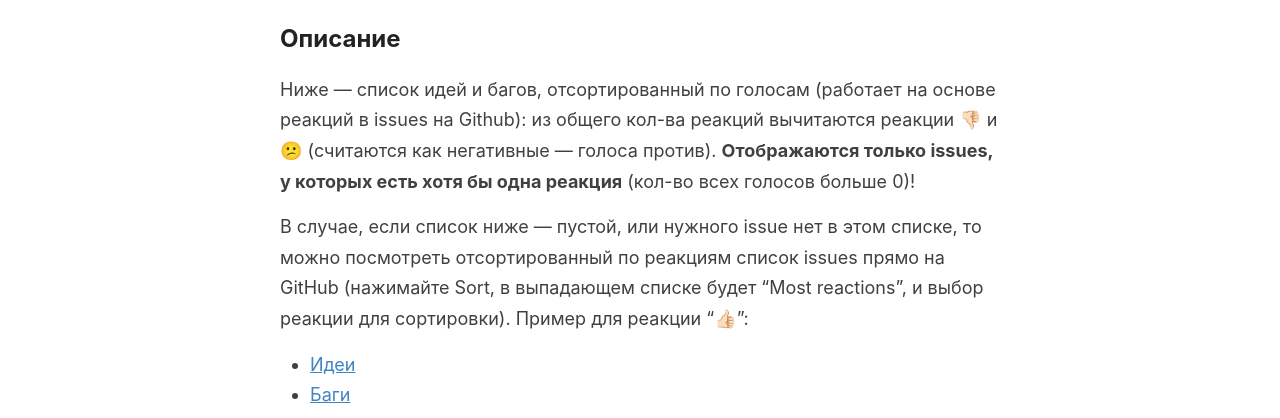
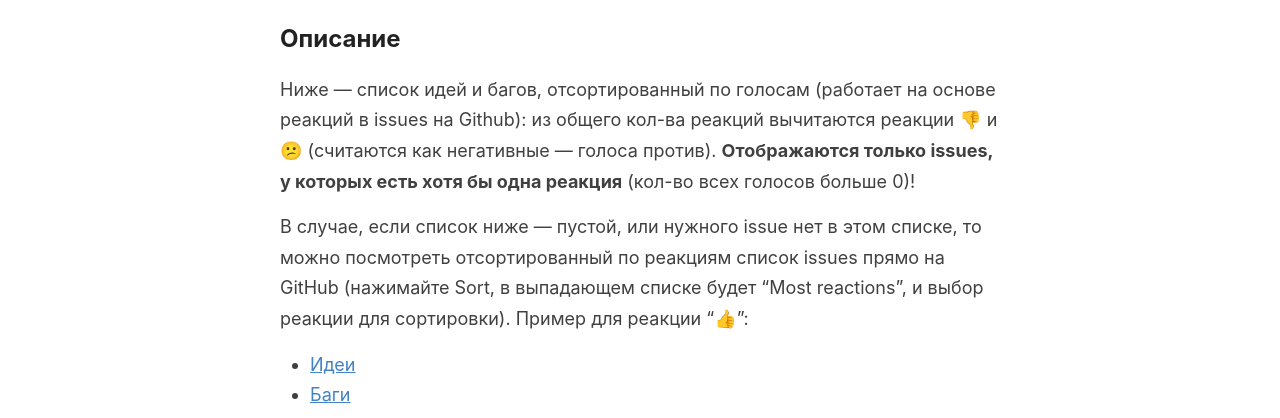
Before and after one commit to Telepost-me/telepost-me.github.io, a Jekyll site: the page built from _pages/votes.md, in a window 1280 px wide. Shown: the part 182-600 px from the top of the page. Built offline with Jekyll 4.4.1, drawn with Linux system fonts in a browser that asks for light colours.

```diff
--- a/_pages/votes.md
+++ b/_pages/votes.md
@@ -9,9 +9,9 @@ permalink: /votes/
 
 ## Описание
 
-Ниже — список идей и багов, отсортированный по голосам (работает на основе реакций в issues на Github): из общего кол-ва реакций вычитаются реакции 👎🏻 и 😕 (считаются как негативные — голоса против). **Отображаются только issues, у которых есть хотя бы одна реакция** (кол-во всех голосов больше 0)!
+Ниже — список идей и багов, отсортированный по голосам (работает на основе реакций в issues на Github): из общего кол-ва реакций вычитаются реакции 👎 и 😕 (считаются как негативные — голоса против). **Отображаются только issues, у которых есть хотя бы одна реакция** (кол-во всех голосов больше 0)!
 
-В случае, если список ниже — пустой, или нужного issue нет в этом списке, то можно посмотреть отсортированный по реакциям список issues прямо на GitHub (нажимайте Sort, в выпадающем списке будет "Most reactions", и выбор реакции для сортировки). Пример для реакции "👍🏻":
+В случае, если список ниже — пустой, или нужного issue нет в этом списке, то можно посмотреть отсортированный по реакциям список issues прямо на GitHub (нажимайте Sort, в выпадающем списке будет "Most reactions", и выбор реакции для сортировки). Пример для реакции "👍":
 
 * [Идеи](https://github.com/{{ site.github-issues.username }}/{{ site.github-issues.repo }}/issues?q=is%3Aissue+is%3Aopen{% for label in site.data.languages[page.lang].github-issues.idea.lables %}+label%3A{{ label }}{% endfor %}+sort%3Areactions-%2B1-desc)
 * [Баги](https://github.com/{{ site.github-issues.username }}/{{ site.github-issues.repo }}/issues?q=is%3Aissue+is%3Aopen{% for label in site.data.languages[page.lang].github-issues.bugs.lables %}+label%3A{{ label }}{% endfor %}+sort%3Areactions-%2B1-desc)
```
Also changed, not shown: en/_pages/votes.md (+2 -2 lines).
